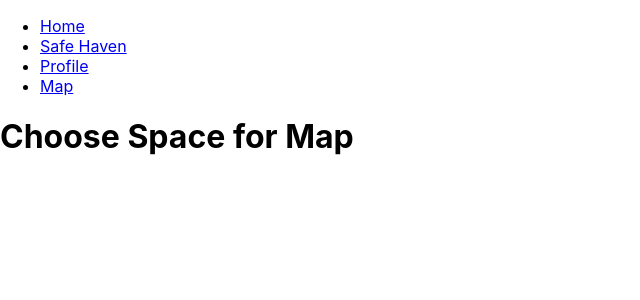
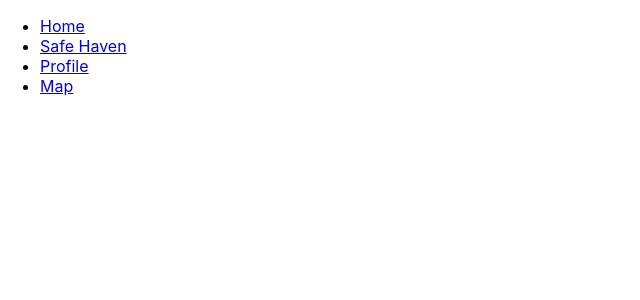
Before and after one commit to churellano/hypegang-lhd, a React (Create React App) app in the folder client/: page /safehaven in a window 1280 px wide. Shown: the top 300 px of the page, without its empty margins (0-640 px from the left). Built offline with nearby package versions, Linux system fonts and the light colour scheme; what google-maps-react would draw is missing.

Commit message:
Remove duplicate page

```diff
--- a/client/src/components/Main.js
+++ b/client/src/components/Main.js
@@ -3,7 +3,6 @@ import { Switch, Route } from 'react-router-dom'
 import Home from './Home'
 import Profile from './Profile'
 import Map from './Map'
-import Safehaven from './Safehaven';
 
 // The Main component renders one of the three provided
 // Routes (provided that one matches). Both the /roster
@@ -16,7 +15,6 @@ const Main = () => (
       <Route exact path='/' component={Home}/>
       <Route exact path='/profile' component={Profile}/>
       <Route exact path='/map' component={Map}/>
-      <Route exact path='/safehaven' component={Safehaven}/>
     </Switch>
   </main>
 )
--- a/client/src/components/Safehaven.js
+++ /dev/null
@@ -1,9 +0,0 @@
-import React from 'react'
-
-const Safehaven = () => (
-  <div>
-    <h1>Choose Space for Map</h1>
-  </div>
-)
-
-export default Safehaven
```
